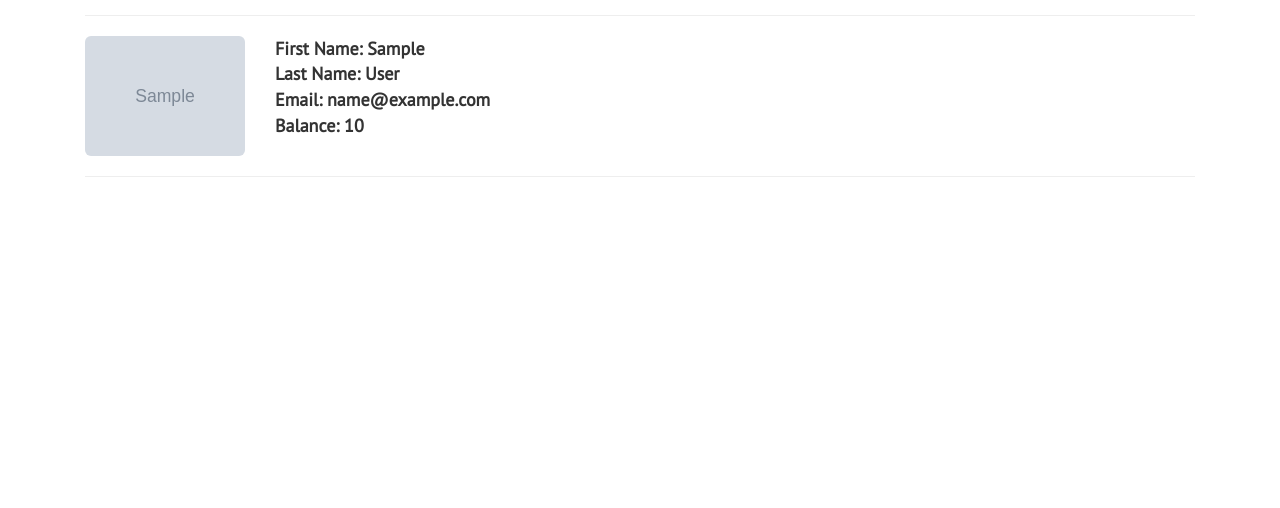
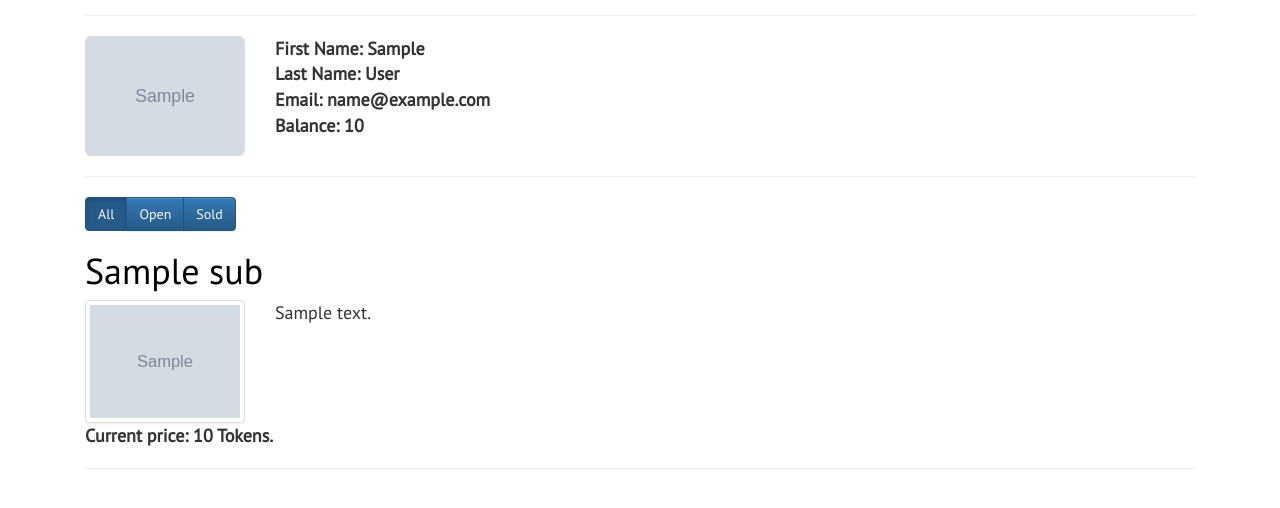
Before and after one commit to WitchZone/Auction, a Django app: page /user/1/ in a window 1280 px wide. Shown: the part 135-643 px from the top of the page. Run offline with Django 3.2, Linux system fonts and the light colour scheme; a user stored in the database is signed in; tables that the repository leaves empty hold one stand-in row (values such as "Sample post"); grey boxes marked "Sample" are stand-in pictures; some libraries are stand-ins or nearby versions.

Commit message:
add user_lot template for user/update user_show view

```diff
--- a/auction/templates/auction/lot_edit.html
+++ b/auction/templates/auction/lot_edit.html
@@ -20,7 +20,8 @@
             </div>
         {% endfor %}
         <br>
-        <input type="submit" class="btn btn-default" value="Update">
+        <input type="submit" class="btn btn-default" value="Update"/>
+    </form>
     {% else %}
         <div class="message">Hey little pie, this is not your lot.</div>
     {% endif %}
--- a/auction/templates/auction/user.html
+++ b/auction/templates/auction/user.html
@@ -1,14 +1,6 @@
 {% extends 'auction/base.html' %}
 
 {% load staticfiles %}
-
-{% block title_block %}
-    {% if user_profile %}
-        {{ selected_user.username }}
-    {% else %}
-        User not found
-    {% endif %}
-{% endblock %}
 
 {% block content %}
      {% if user_profile %}
@@ -34,6 +26,21 @@
             </div>
         </div>
         <hr>
+        <form id="form" method="post" action"={% url 'user_show' user.id %}">
+            {% csrf_token %}
+            <div class="btn-group" data-toggle="buttons">
+                <input type="submit" class="btn btn-primary {{all}}" name="submit" value="All">
+                <input type="submit" class="btn btn-primary {{open}}" name="submit" value="Open">
+                <input type="submit" class="btn btn-primary {{sold}}" name="submit" value="Sold">
+            </div>
+        </form>
+        {% if lots %}
+            {% block list %}
+            {% endblock %}
+        {% else %}
+            <br>
+            <div class="cur_left">User has no lots</div>
+        {% endif %}
     {% else %}
         <div class="cur_left">User not found</div>
     {% endif %}
--- /dev/null
+++ b/auction/templates/auction/user_lot.html
@@ -0,0 +1,48 @@
+{% extends 'auction/user.html' %}
+
+{% load staticfiles %}
+
+{% block title_block %}
+    {% if user_profile %}
+        {{ selected_user.username }}
+    {% else %}
+        User not found
+    {% endif %}
+{% endblock %}
+
+{% block list %}
+    {% for lot in lots %}
+        <div class="row">
+            <div class="col-md-8">
+                <div class="h1">
+                    <a href="{% url 'lot_detail' pk=lot.pk %}">
+                        {{ lot.title }}
+                        {% if lot.is_open == False %}
+                            [Sold]
+                        {% endif%}
+                    </a>
+                </div>
+            </div>
+            <div class="col-md-4">
+            </div>
+        </div>
+        <div class="row">
+            <div class="col-md-2">
+                <a href="{% url 'lot_detail' pk=lot.pk %}">
+                    <img class="img-thumbnail img-resize" src="{% if lot.image %} {{ lot.image.url }} {% else %} {% static 'img/nia.png' %} {% endif %}" alt="" />
+                </a>
+            </div>
+            <div class="col-md-10">
+                <div class="description">{{ lot.text|linebreaksbr }}</div>
+            </div>
+        </div>
+        <div class ="row">
+            <div class="col-md-6 cur_left">
+                {% if lot.is_open %}
+                    Current price: {{lot.starting_price}} Tokens.
+                {% endif %}
+            </div>
+        </div>
+        <hr>
+    {% endfor %}
+{% endblock %}
--- a/auction/views.py
+++ b/auction/views.py
@@ -276,12 +276,23 @@ def user_show(request, user_id):
     try:
         user = User.objects.get(pk=user_id)
         user_profile = user.userprofile
+        button_name = request.POST.get('submit')
+        if button_name == "Open":
+            lots = Lot_sub.objects.filter(author=user, is_open=True)
+            context['open'] = "active"
+        elif button_name == "Sold":
+            lots = Lot_sub.objects.filter(author=user, is_open=False)
+            context['sold'] = "active"
+        else:
+            lots = Lot_sub.objects.filter(author=user)
+            context['all'] = "active"
         context['selected_user'] = user
         context['user_profile'] = user_profile
+        context['lots'] = lots
     except User.DoesNotExist:
         context['user'] = None
 
-    return render(request, 'auction/user.html', context)
+    return render(request, 'auction/user_lot.html', context)
 
 @login_required
 def user_edit(request, user_id):
```
Also changed, not shown: auction/static/img/favicon.ico.
